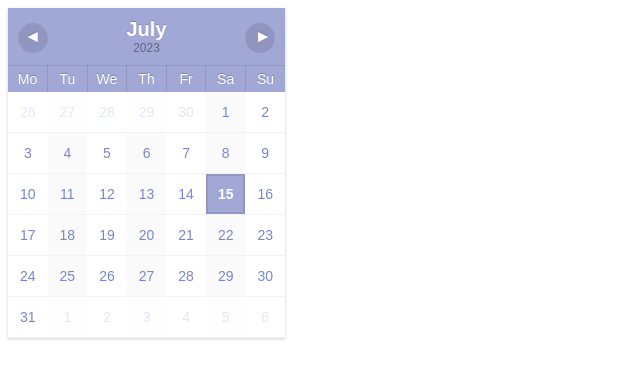
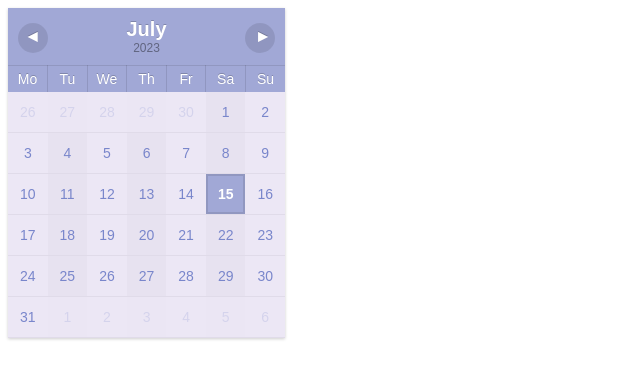
Before and after one commit to MBrazier4/notioncal, a plain HTML site: page index.html in a window 1280 px wide. Shown: the whole page, without its empty margins (0-640 px from the left). Drawn offline with Linux system fonts and the light colour scheme.

Commit message:
Update index.html

```diff
--- a/index.html
+++ b/index.html
@@ -45,7 +45,7 @@ table {
 
 td,th {
     text-align: center;
-    background-color: #fff;
+    background-color: #ECE7F5;
 }
 th {
     padding: 10px;
```
